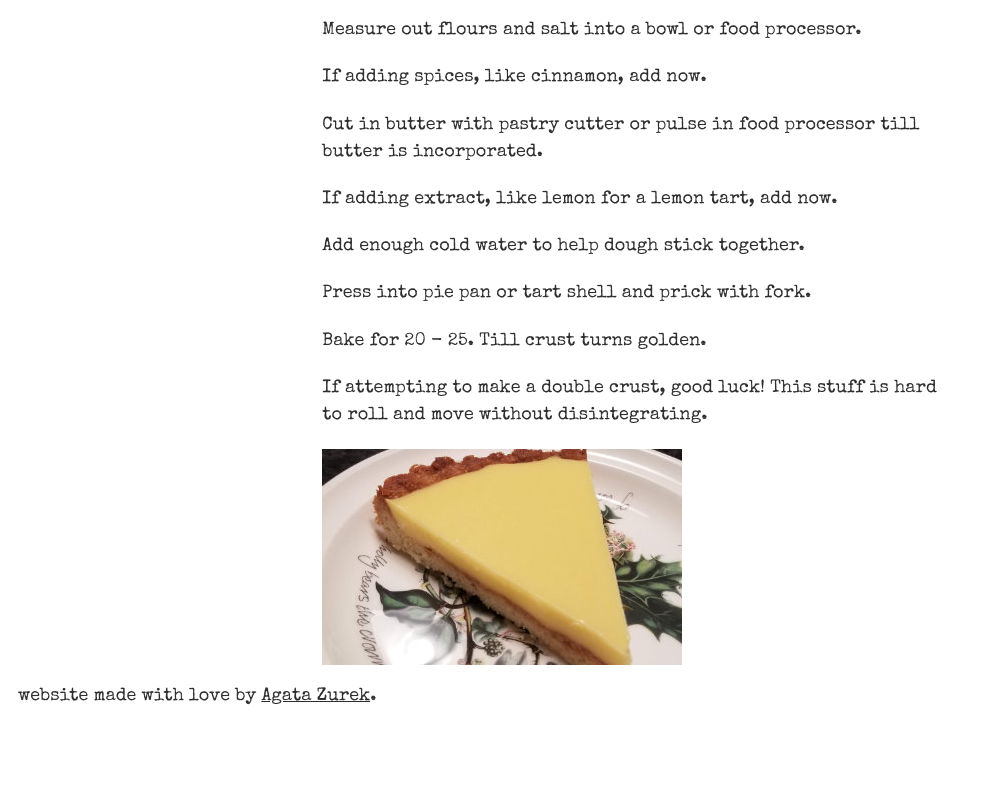
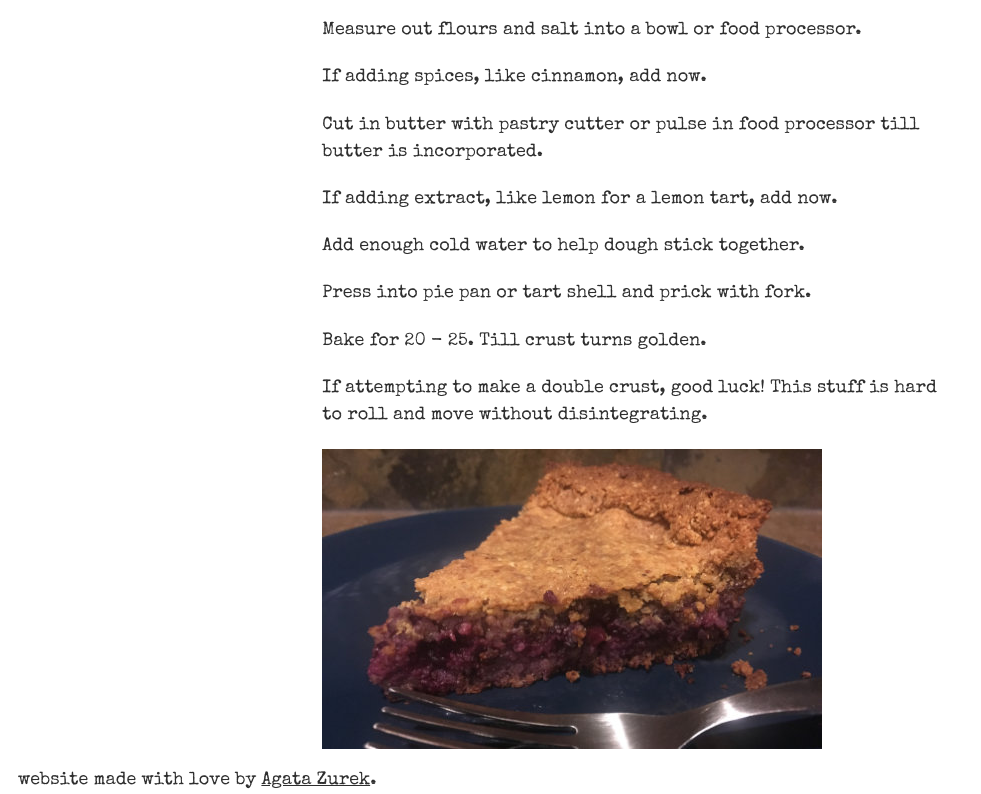
Before and after one commit to azurekca/eagle-creek-edibles, an Eleventy site: page src/recipes/chickpea-and-almond-flour-pie-and-tart-crust.md in a window 1280 px wide. Shown: the part 674-1468 px from the top of the page, without its empty margins (0-981 px from the left). Before the commit the page ends 1384 px from the top, so only its background shows below. Built offline with nearby package versions, Linux system fonts and the light colour scheme; Eleventy itself is replaced by a stand-in of ours; files that its build step writes are made by us from their sources.

Commit message:
Update Recipes “chickpea-and-almond-flour-pie-and-tart-crust”

```diff
--- a/src/recipes/chickpea-and-almond-flour-pie-and-tart-crust.md
+++ b/src/recipes/chickpea-and-almond-flour-pie-and-tart-crust.md
@@ -12,7 +12,7 @@ ingredients:
   - extract or spice to match filling
 type:
   - Dessert
-image: /static/images/lemon_tart.jpg
+image: /static/images/pie_crust.jpg
 ---
 Preheat oven to 350 F
 
```
